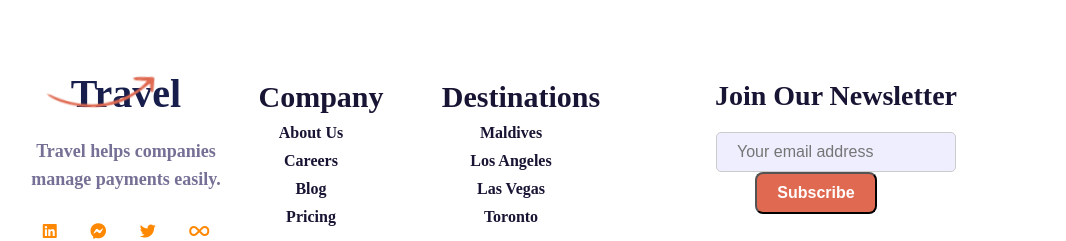
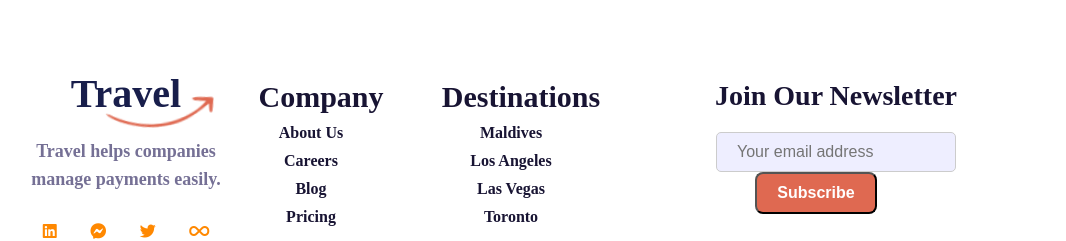
Before and after one commit to archis-academy/tour-and-travel-january-subs-3-2024-tr, a plain HTML site: page index.html in a window 1280 px wide. Shown: the top 241 px of the page, without its empty margins (94-1160 px from the left). Drawn offline with Linux system fonts and the light colour scheme.

Commit message:
Batu/TO-11-Homepage-Footer-Tamamlandı

```diff
--- a/styles/shared.css
+++ b/styles/shared.css
@@ -41,9 +41,10 @@ a {
 .footerImage {
   position: fixed;
   height: 27px;
-  left: 11%;
-  top: 10%;
   transform: rotate(355deg);
+  z-index: 100;
+  margin-top: 30px;
+  margin-left: 80px;
 }
 
 .footerText {
```
Also changed, not shown: index.html (line endings or trailing spaces).
